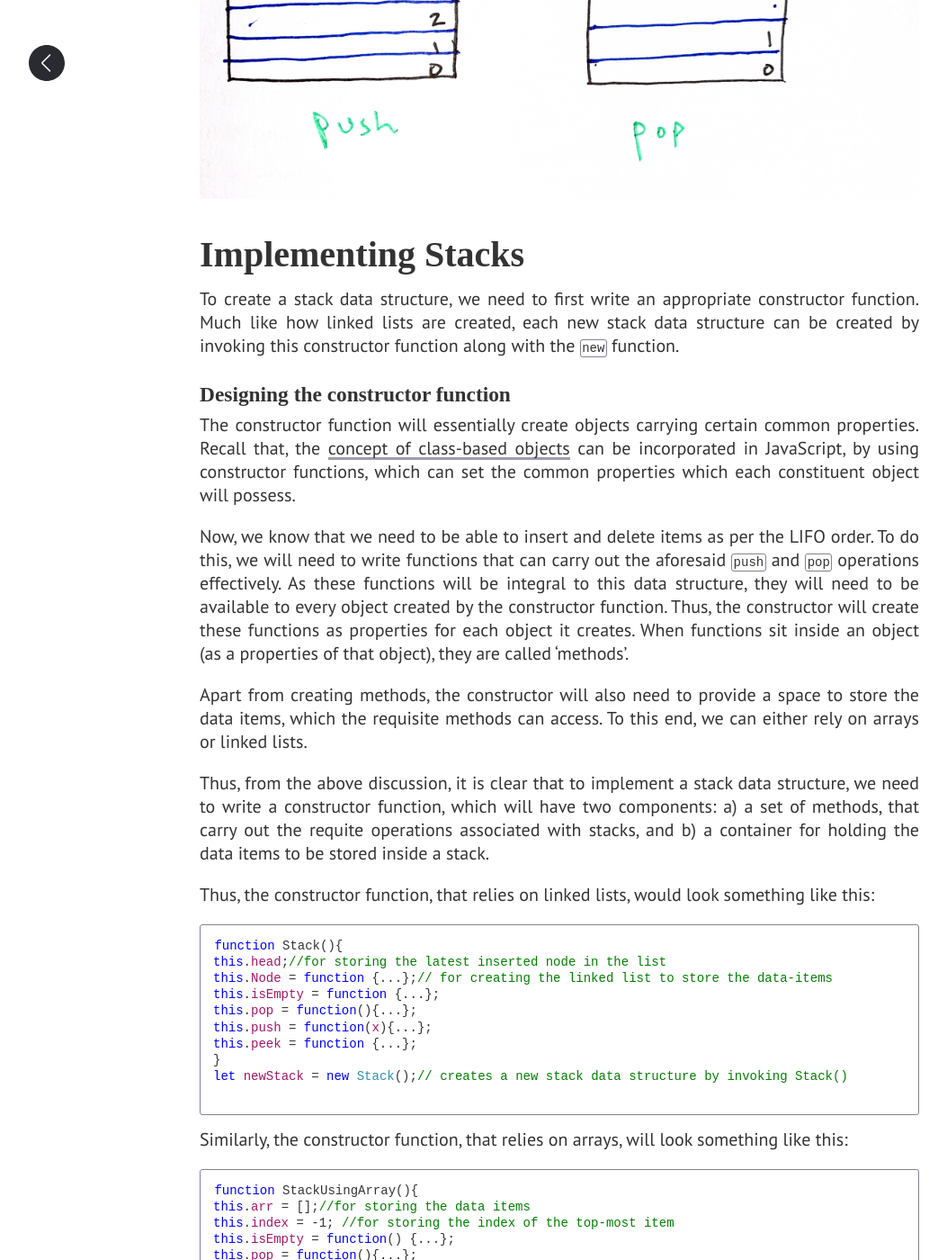
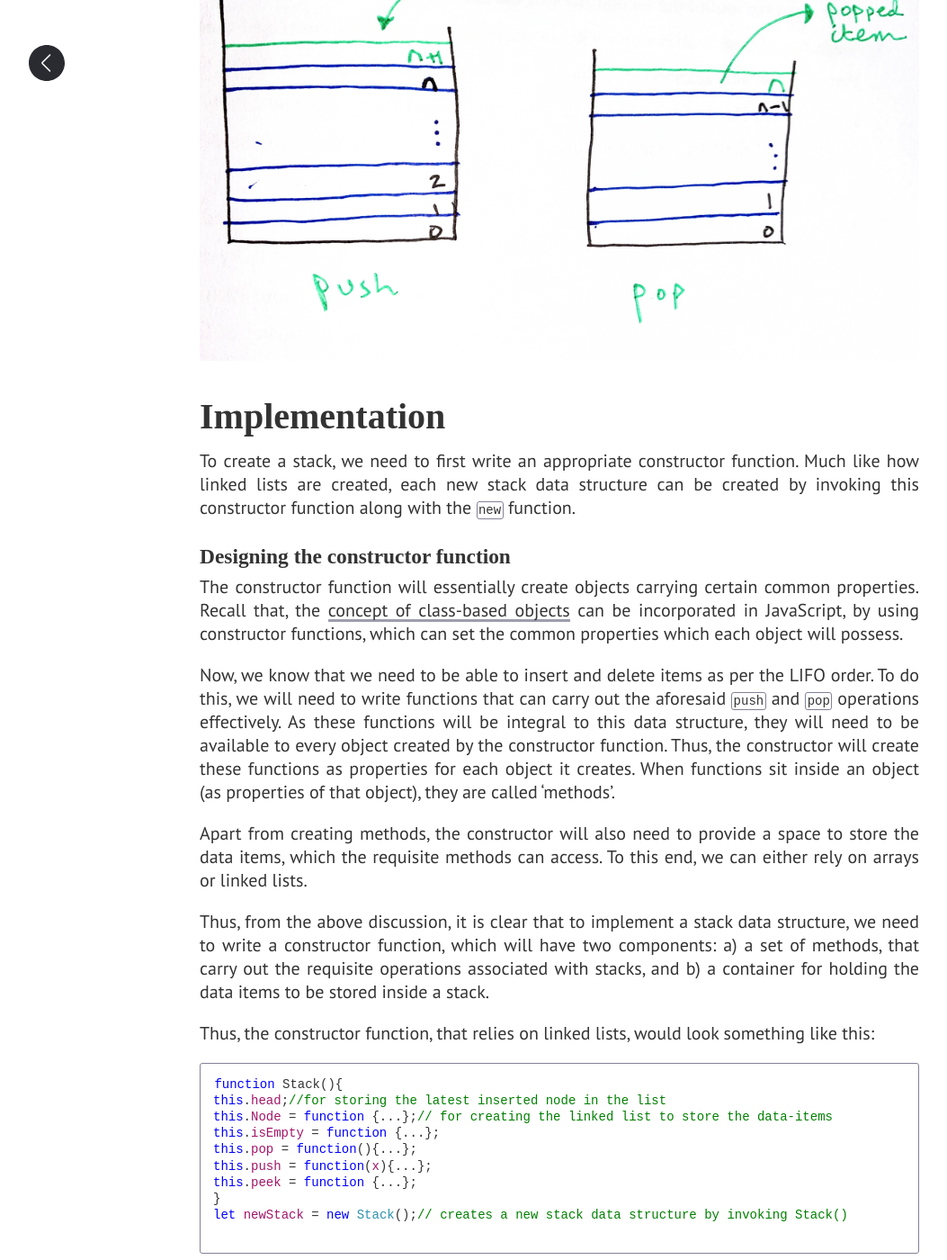
Before and after one commit to oitee/oitee.github.io, a Jekyll site: the page built from _posts/2021-07-30-implementing-stacks.md, in a window 1280 px wide and 1400 px high, scrolled down 1108 px. Shown: the whole window at 90% size, without its empty margins (18-1071 px from the left). Built offline with Jekyll 4.4.1, drawn with Linux system fonts in a browser that asks for light colours; some web fonts are replaced; some of the changed text lies outside the part shown.

Commit message:
Carried out minor langauge-edts to two previous posts related to implementation of linked lists and stacks.

````diff
--- a/_posts/2021-07-30-implementing-stacks.md
+++ b/_posts/2021-07-30-implementing-stacks.md
@@ -22,19 +28,19 @@ Some of the common operations involving stack are as follows:
 
 ![pop and push operations](/assets/images/stackPushPop.jpg)
 
-## Implementing Stacks
+## Implementation
 
-To create a stack data structure, we need to first write an appropriate constructor function. Much like how linked lists are created, each new stack data structure can be created by invoking this constructor function along with the `new` function.
+To create a stack, we need to first write an appropriate constructor function. Much like how linked lists are created, each new stack data structure can be created by invoking this constructor function along with the `new` function.
 
 ### Designing the constructor function
 
-The constructor function will essentially create objects carrying certain common properties. Recall that, the [concept of class-based objects](/2021/07/19/creating-objects-in-javascript.html) can be incorporated in JavaScript, by using constructor functions, which can set the common properties which each constituent object will possess.
+The constructor function will essentially create objects carrying certain common properties. Recall that, the [concept of class-based objects](/2021/07/19/creating-objects-in-javascript.html) can be incorporated in JavaScript, by using constructor functions, which can set the common properties which each object will possess.
 
-Now, we know that we need to be able to insert and delete items as per the LIFO order. To do this, we will need to write functions that can carry out the aforesaid `push` and `pop` operations effectively. As these functions will be integral to this data structure, they will need to be available to every object created by the constructor function. Thus, the constructor will create these functions as properties for each object it creates. When functions sit inside an object (as a properties of that object), they are called 'methods'.
+Now, we know that we need to be able to insert and delete items as per the LIFO order. To do this, we will need to write functions that can carry out the aforesaid `push` and `pop` operations effectively. As these functions will be integral to this data structure, they will need to be available to every object created by the constructor function. Thus, the constructor will create these functions as properties for each object it creates. When functions sit inside an object (as properties of that object), they are called 'methods'.
 
 Apart from creating methods, the constructor will also need to provide a space to store the data items, which the requisite methods can access. To this end, we can either rely on arrays or linked lists.
 
-Thus, from the above discussion, it is clear that to implement a stack data structure, we need to write a constructor function, which will have two components: a) a set of methods, that carry out the requite operations associated with stacks, and b) a container for holding the data items to be stored inside a stack.
+Thus, from the above discussion, it is clear that to implement a stack data structure, we need to write a constructor function, which will have two components: a) a set of methods, that carry out the requisite operations associated with stacks, and b) a container for holding the data items to be stored inside a stack.
 
 Thus, the constructor function, that relies on linked lists, would look something like this:
 
@@ -54,7 +60,7 @@ let newStack = new Stack();// creates a new stack data structure by invoking Sta
 Similarly, the constructor function, that relies on arrays, will look something like this:
 
 ```js
-function StackUsingArray(){
+function Stack(){
 this.arr = [];//for storing the data items
 this.index = -1; //for storing the index of the top-most item
 this.isEmpty = function() {...};
````
Also changed, not shown: other parts of _posts/2021-07-30-implementing-stacks.md (+9 -3 lines), _posts/2021-07-28-linked-lists-in-javascript.md (+8 -9 lines).
